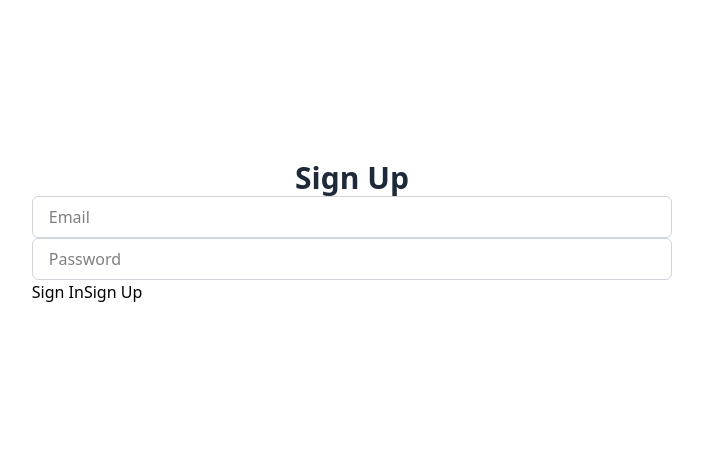
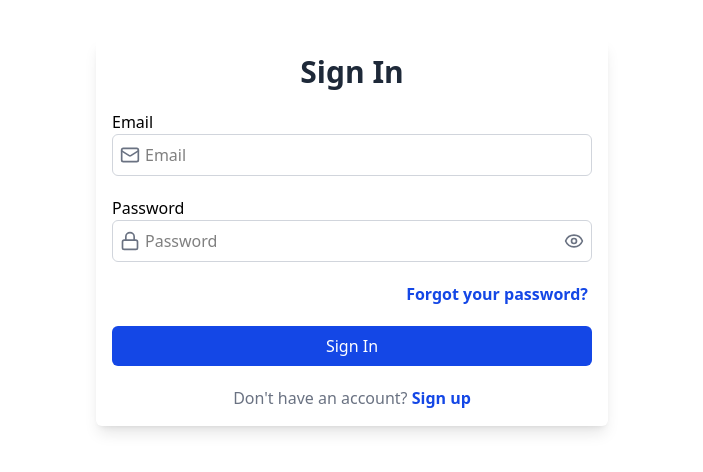
Before and after one commit to AbdallhElzorkany/TaskMaster, a Next.js app: page /login in a window 1280 px wide. Shown: the part 168-640 px from the top of the page, without its empty margins (288-991 px from the left). Built offline with nearby package versions, Linux system fonts and the light colour scheme; no server answers.

Commit message:
login page

```diff
--- a/src/app/(auth)/actions.ts
+++ b/src/app/(auth)/actions.ts
@@ -1,27 +1,29 @@
 "use server";
-
 import { revalidatePath } from "next/cache";
 import { redirect } from "next/navigation";
-
 import { createClient } from "@/utils/supabase/server";
 
-export async function signin(formData: FormData) {
+export type Errors = {
+  message?: string;
+};
+export type FormState = {
+  errors: Errors;
+};
+export async function signin(
+  prevState: FormState | undefined,
+  formData: FormData
+) {
   const supabase = await createClient();
-
-  // type-casting here for convenience
-  // in practice, you should validate your inputs
   const data = {
     email: formData.get("email") as string,
     password: formData.get("password") as string,
   };
-
   const { error } = await supabase.auth.signInWithPassword(data);
-
+  const errors: Errors = {};
   if (error) {
-    console.error("Error signing in:", error.message)
-    return
+    errors.message = "Invalid email or password";
+    return { errors };
   }
-
   revalidatePath("/", "layout");
   redirect("/");
 }
@@ -39,10 +41,27 @@ export async function signup(formData: FormData) {
   const { error } = await supabase.auth.signUp(data);
 
   if (error) {
-    console.error("Error signing up:", error.message)
-    return
+    console.error("Error signing up:", error.message);
+    return;
   }
 
   revalidatePath("/", "layout");
   redirect("/");
 }
+export async function resetPassword(formData: FormData) {
+  const supabase = await createClient();
+
+  // type-casting here for convenience
+  // in practice, you should validate your inputs
+  const email = formData.get("email") as string;
+
+  const { error } = await supabase.auth.resetPasswordForEmail(email);
+
+  if (error) {
+    console.error("Error reseting password:", error.message);
+    return;
+  }
+
+  revalidatePath("/", "layout");
+  redirect("/");
+}
--- a/src/app/(auth)/login/page.tsx
+++ b/src/app/(auth)/login/page.tsx
@@ -1,27 +1,137 @@
-import { signin, signup } from "../actions";
+"use client";
+import Link from "next/link";
+import { signin, FormState } from "../actions";
+import { Eye, EyeClosed, Mail, Lock, LoaderCircle } from "lucide-react";
+import { useState, useActionState } from "react";
+
 export default function Login() {
+  const initialState: FormState = {
+    errors: {},
+  };
+  const [showPassword, setShowPassword] = useState(false);
+  const [state, formAction, isPending] = useActionState(signin, initialState);
+  const [formState, setFormState] = useState({
+    email: "",
+    password: "",
+  });
+  const [formError, setFormError] = useState({
+    email: "",
+    password: "",
+    submit: true,
+  });
+  function validateEmail() {
+    if (!formState.email) {
+      setFormError({ ...formError, email: "Email is required", submit: false });
+    } else if (!formState.email.match(/^[^\s@]+@[^\s@]+\.[^\s@]+$/)) {
+      setFormError({ ...formError, email: "Enter valid email", submit: false });
+    } else {
+      setFormError({ ...formError, email: "", submit: true });
+    }
+  }
+  function validatePassword() {
+    if (!formState.password) {
+      setFormError({
+        ...formError,
+        password: "Password is required",
+        submit: false,
+      });
+    } else {
+      setFormError({ ...formError, password: "", submit: true });
+    }
+  }
   return (
-    <div className="flex flex-col items-center justify-center h-screen">
-      <h1 className="text-3xl font-bold text-gray-800">Sign Up</h1>
-      <form>
+    <div className="flex flex-col items-center justify-center h-screen container mx-auto">
+      <form
+        action={formAction}
+        className="flex flex-col gap-5 items-center p-4 rounded-md w-11/12 sm:w-2/3   lg:w-2/5 shadow-lg"
+      >
+        <h1 className="text-3xl font-bold text-gray-800">Sign In</h1>
+        <p
+          className={`text-red-500 bg-red-100 w-full text-center p-2 rounded-md ${
+            state.errors.message ? "" : "hidden"
+          }`}
+        >
+          {state.errors.message}
+        </p>
+        <div className="w-full">
+          <label htmlFor="email">Email</label>
+          <div className="flex justify-between items-center relative">
+            <Mail className="size-5 text-gray-500 absolute left-2" />
             <input
+              id="email"
               name="email"
               type="email"
               placeholder="Email"
-          className="w-full px-4 py-2 border border-gray-300 rounded-md focus:ring-2 focus:ring-blue-500 focus:border-transparent transition-all"
+              className={`w-full px-8 py-2 border border-gray-300 rounded-md outline-none ${
+                formError.email && `border-red-500`
+              }`}
+              value={formState.email}
+              onChange={(e) =>
+                setFormState({ ...formState, email: e.target.value })
+              }
+              onBlur={validateEmail}
             />
+          </div>
+          <p className="text-red-500">{formError.email}</p>
+        </div>
+        <div className="w-full">
+          <label htmlFor="password">Password</label>
+          <div className="flex justify-between items-center relative">
+            <Lock className="size-5 text-gray-500 absolute left-2" />
             <input
+              id="password"
               name="password"
-          type="password"
+              type={showPassword ? "text" : "password"}
               placeholder="Password"
-          className="w-full px-4 py-2 border border-gray-300 rounded-md focus:ring-2 focus:ring-blue-500 focus:border-transparent transition-all"
+              className={`w-full px-8 py-2 border border-gray-300 rounded-md outline-none ${
+                formError.password && `border-red-500`
+              }`}
+              value={formState.password}
+              onChange={(e) =>
+                setFormState({ ...formState, password: e.target.value })
+              }
+              onBlur={validatePassword}
             />
-        <button type="submit" formAction={signin}>
-          Sign In
+            {showPassword ? (
+              <EyeClosed
+                className="size-5 text-gray-500 absolute right-2 top-1/2 -translate-y-1/2 cursor-pointer"
+                onClick={() => setShowPassword(!showPassword)}
+              />
+            ) : (
+              <Eye
+                className="size-5 text-gray-500 absolute right-2 top-1/2 -translate-y-1/2 cursor-pointer"
+                onClick={() => setShowPassword(!showPassword)}
+              />
+            )}
+          </div>
+          <p className="text-red-500">{formError.password}</p>
+        </div>
+        <Link
+          href="/reset-password"
+          className="text-blue-700 self-end mr-1 font-semibold hover:text-blue-500 transition-colors"
+        >
+          Forgot your password?
+        </Link>
+        <button
+          disabled={!formError.submit || isPending}
+          type="submit"
+          className="text-white bg-blue-700 w-full rounded-md px-4 py-2 hover:bg-blue-600 transition-colors flex justify-center items-center"
+        >
+          {isPending ? (
+            <LoaderCircle className="size-6 animate-spin " />
+          ) : (
+            "Sign In"
+          )}
         </button>
-        <button type="submit" formAction={signup}>
-          Sign Up
-        </button>
+        <p className="text-gray-500">
+          Don&apos;t have an account?{" "}
+          <Link
+            href="/signup"
+            className="text-blue-700 font-semibold hover:text-blue-500 transition-colors"
+          >
+            Sign up
+          </Link>
+        </p>
       </form>
     </div>
   );
--- /dev/null
+++ b/src/app/(auth)/reset-password/page.tsx
@@ -0,0 +1,7 @@
+export default function ResetPassword() {
+  return (
+    <div>
+      <h1>Reset Password</h1>
+    </div>
+  );
+}
--- /dev/null
+++ b/src/app/(auth)/signup/page.tsx
@@ -0,0 +1,7 @@
+export default function Signup() {
+  return (
+    <div>
+      <h1>Sign Up</h1>
+    </div>
+  );
+}
--- a/src/app/client/page.tsx
+++ /dev/null
@@ -1,11 +0,0 @@
-"use client";
-import {useSession} from "@/components/UserProvider";
-export default function Client() {
-  const session = useSession();
-  return (
-    <div>
-      <h1>client</h1>
-      <div>{session?.user?.email}</div>
-    </div>
-  );
-}
--- a/src/app/layout.tsx
+++ b/src/app/layout.tsx
@@ -25,7 +25,7 @@ export default function RootLayout({
   return (
     <html lang="en">
       <body
-        className={`${geistSans.variable} ${geistMono.variable} antialiased`}
+        className={`${geistSans.variable} min-h-screen ${geistMono.variable} antialiased`}
       >
         <SessionProvider>
           {children}
--- a/src/app/page.tsx
+++ b/src/app/page.tsx
@@ -5,7 +5,6 @@ export default async function Home() {
   const supabase = await createClient();
   const {
     data: { user },
-    error,
   } = await supabase.auth.getUser();
   console.log(user);
   return (
```
Lines whose indentation alone changed are shown as unchanged.
